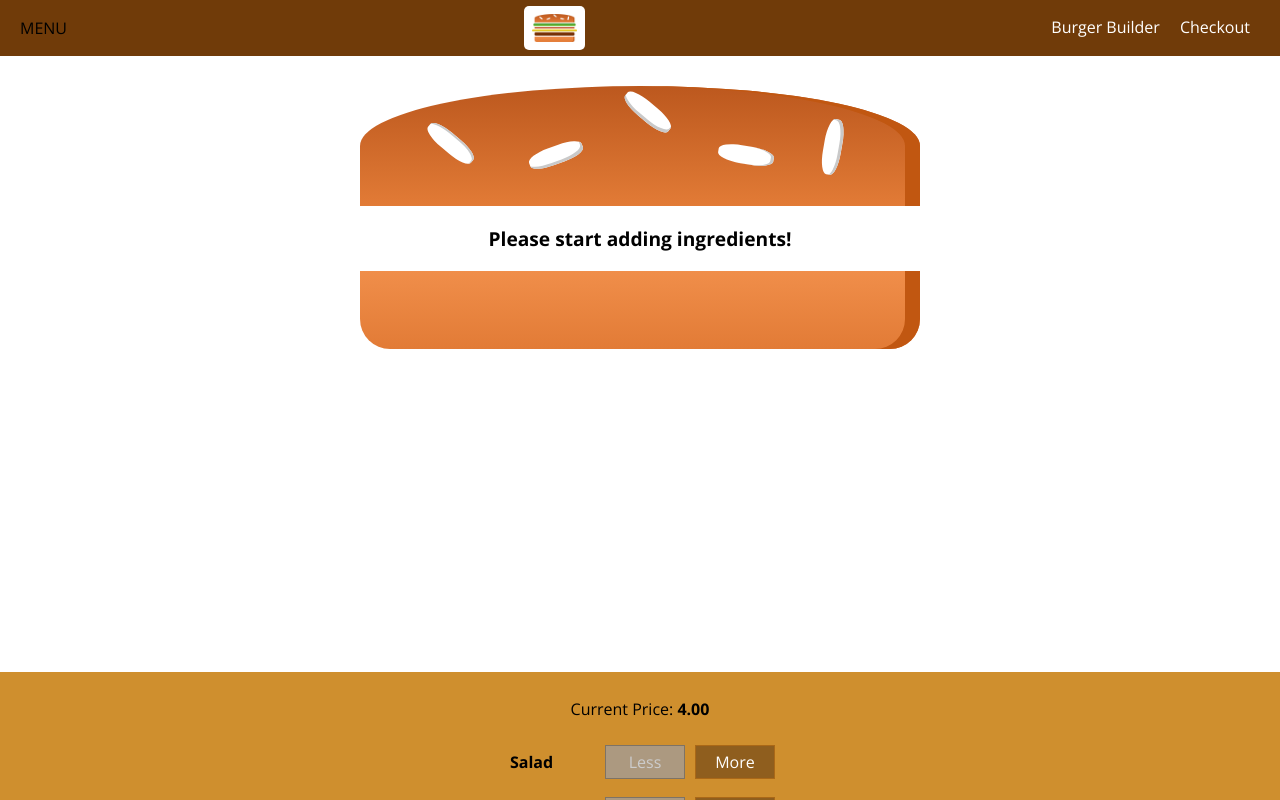
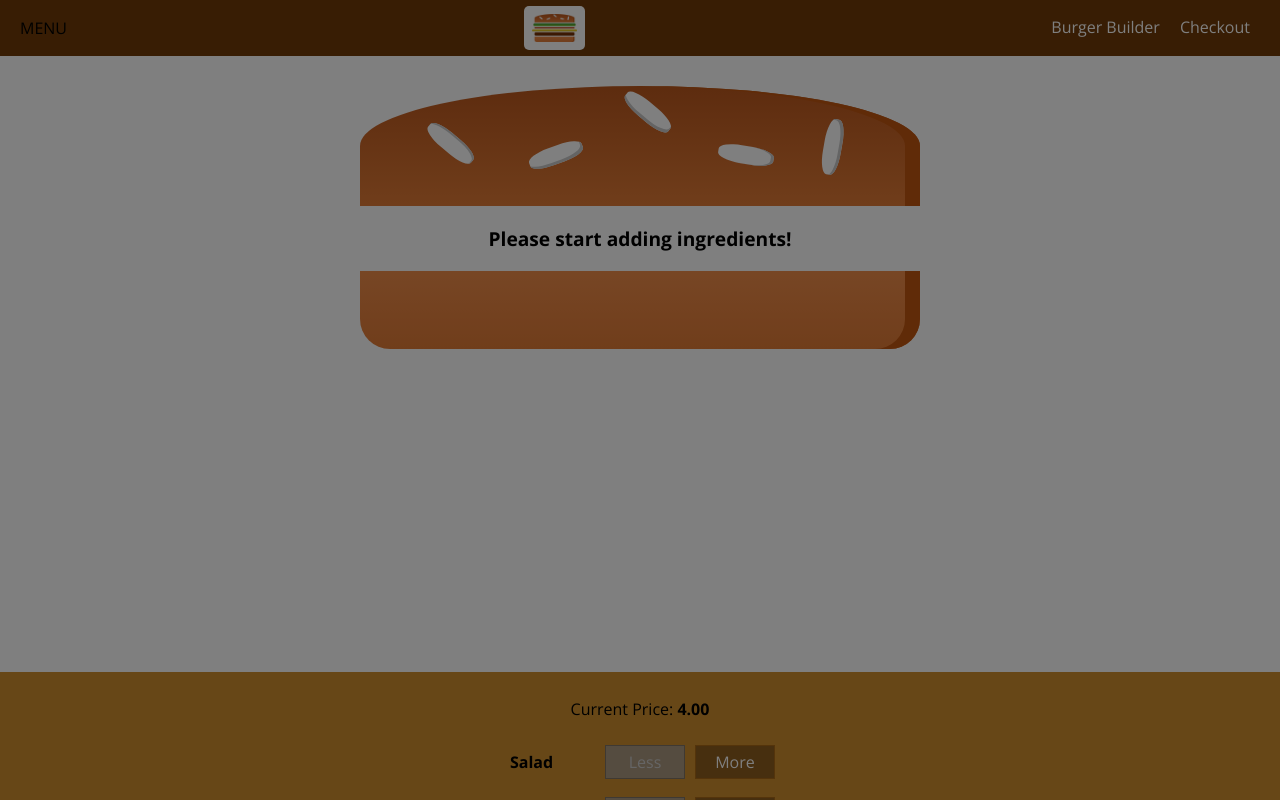
Before and after one commit to StaVergos/Basic-Burger, a React (Create React App) app: page / in a window 1280 px wide. Shown: the top 800 px of the page. Built offline with nearby package versions, Linux system fonts and the light colour scheme.

Commit message:
sidedrawer removal

```diff
--- a/src/components/Layout/Layout.js
+++ b/src/components/Layout/Layout.js
@@ -1,18 +1,32 @@
-import React, { Fragment } from "react";
+import React, { Component, Fragment } from "react";
 
 import Toolbar from '../Navigation/Toolbar/Toolbar';
 import SideDrawer from '../Navigation/SideDrawer/SideDrawer'
 
 import classes from './Layout.module.css';
 
-const layout = ( props ) => (
+class Layout extends Component {
+    state = {
+        showSideDrawer: true
+    }
+
+    sideDrawerClosedHandler = () => {
+        this.setState({showSideDrawer: false})
+    }
+
+    render() {
+        return(
             <Fragment>
                 <Toolbar/>
-        <SideDrawer/>
+                <SideDrawer open={this.state.showSideDrawer}
+                            closed={this.sideDrawerClosedHandler}/>
                 <main className={classes.Content}>
-            {props.children}
+                    {this.props.children}
                 </main>
             </Fragment>
         );
+    }
+}
 
-export default layout;
+
+export default Layout;
--- a/src/components/Navigation/SideDrawer/SideDrawer.js
+++ b/src/components/Navigation/SideDrawer/SideDrawer.js
@@ -1,13 +1,20 @@
-import React from "react";
+import React, { Fragment } from "react";
 
 import Logo from '../../Logo/Logo';
 import NavigationItems from '../NavigationItems/NavigationItems';
+import Backdrop from '../../UI/Backdrop/Backdrop';
 
 import classes from './SideDrawer.module.css';
 
 const sideDrawer = (props) => {
+    let attachedClasses = [classes.SideDrawer, classes.Close];
+    if (props.open) {
+        attachedClasses = [classes.SideDrawer, classes.Open]
+    }
     return (
-        <div className={classes.SideDrawer}>
+        <Fragment>
+            <Backdrop show={props.open} clicked={props.closed}/>
+            <div className={attachedClasses.join(' ')}>
                 <div className={classes.Logo}>
                     <Logo/>
                 </div>
@@ -15,6 +22,7 @@
                     <NavigationItems/>
                 </nav>
             </div>
+        </Fragment>
     );
 };
 
```
Lines whose indentation alone changed are shown as unchanged.
